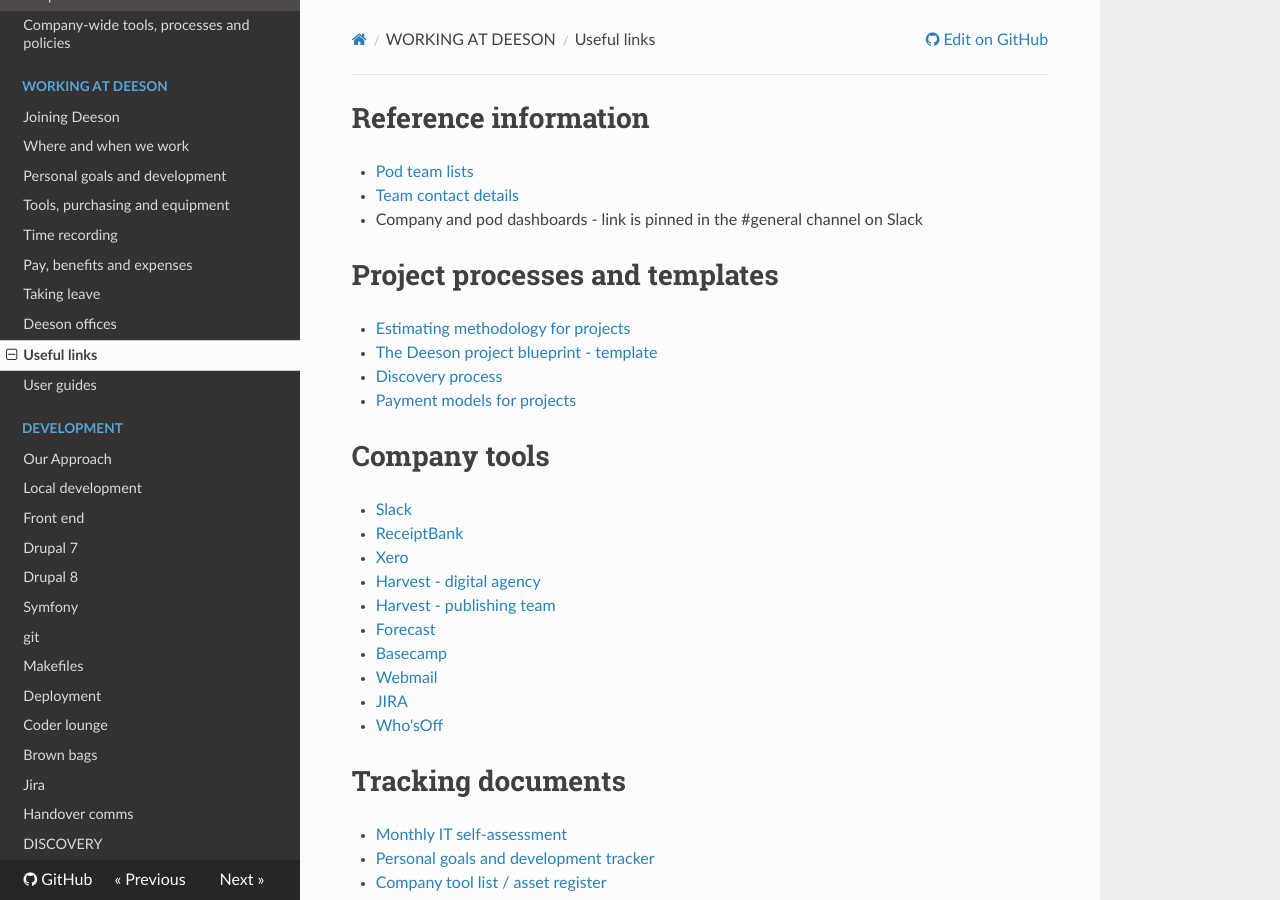
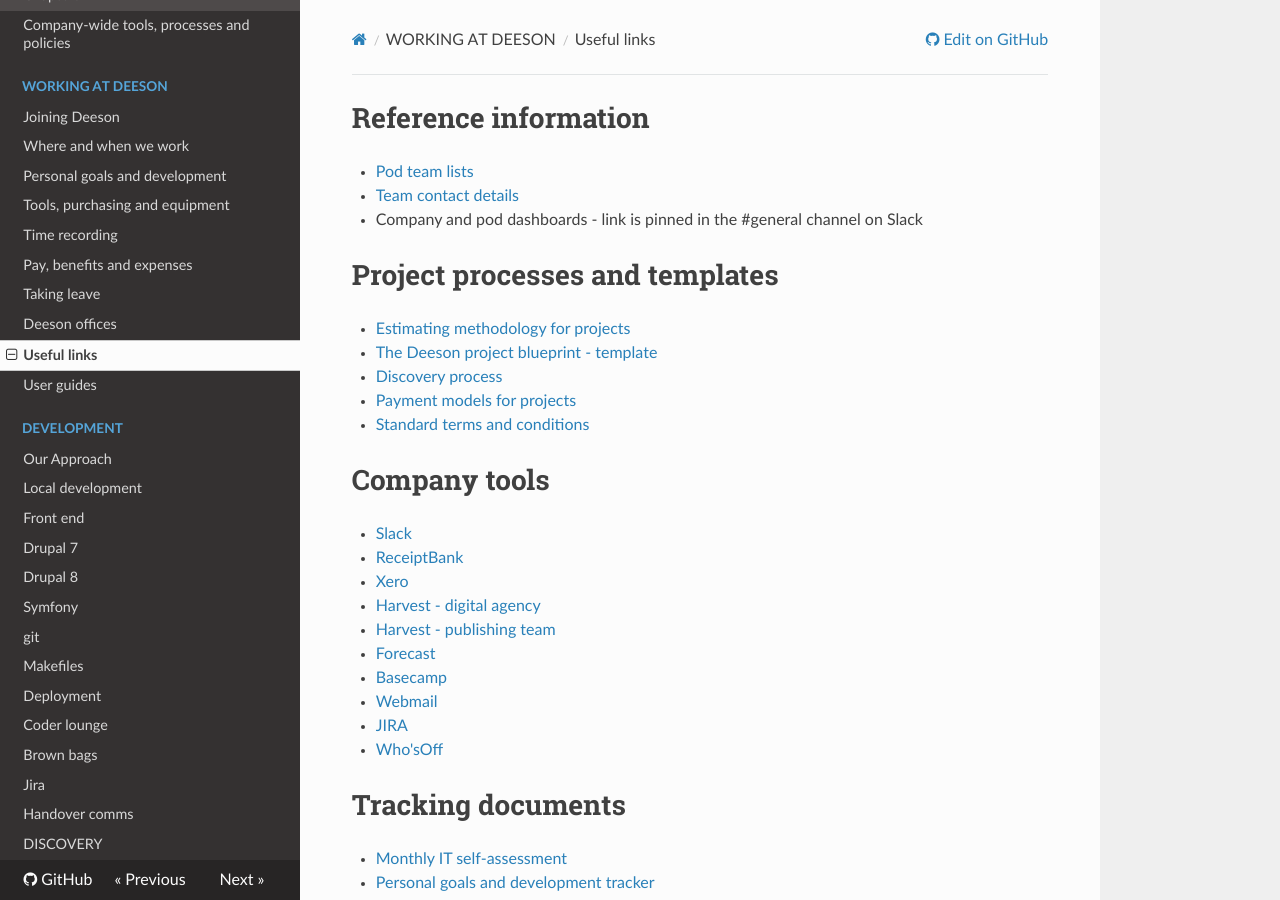
Before and after one commit to teamdeeson/codex, an MkDocs documentation site: the page built from docs/working-at-deeson/useful-links.md, in a window 1280 px wide and 900 px high. Built offline with MkDocs 1.6.1, drawn with Linux system fonts in a browser that asks for light colours; nearby versions of some CDN libraries; old or Windows-style settings are respelled for this version of MkDocs.

Commit message:
Added standard T&Cs

```diff
--- a/docs/working-at-deeson/useful-links.md
+++ b/docs/working-at-deeson/useful-links.md
@@ -10,6 +10,7 @@
 - [The Deeson project blueprint - template](https://docs.google.com/document/d/1fqNkhTgEo6OZj8ewQAioTqbjDWq61cxRIN3FjDsQvMg/edit)
 - [Discovery process](https://docs.google.com/document/d/1ugutCc-e7LvaPNYw3X7T2pEwz2KulCzc2TWGpa-5mAw/edit#heading=h.dglinb4whg2q)
 - [Payment models for projects](https://docs.google.com/document/d/1Bti69GzVe_mk0MCRn5w_lLpzhks_HyLZvarxIT1fqbo/edit)
+- [Standard terms and conditions](https://docs.google.com/document/d/1AqcHf5br2mpxLUTZ9GqucezAgr3oCto8drbpARhmOGY/edit)
 
 #Company tools
 
```
